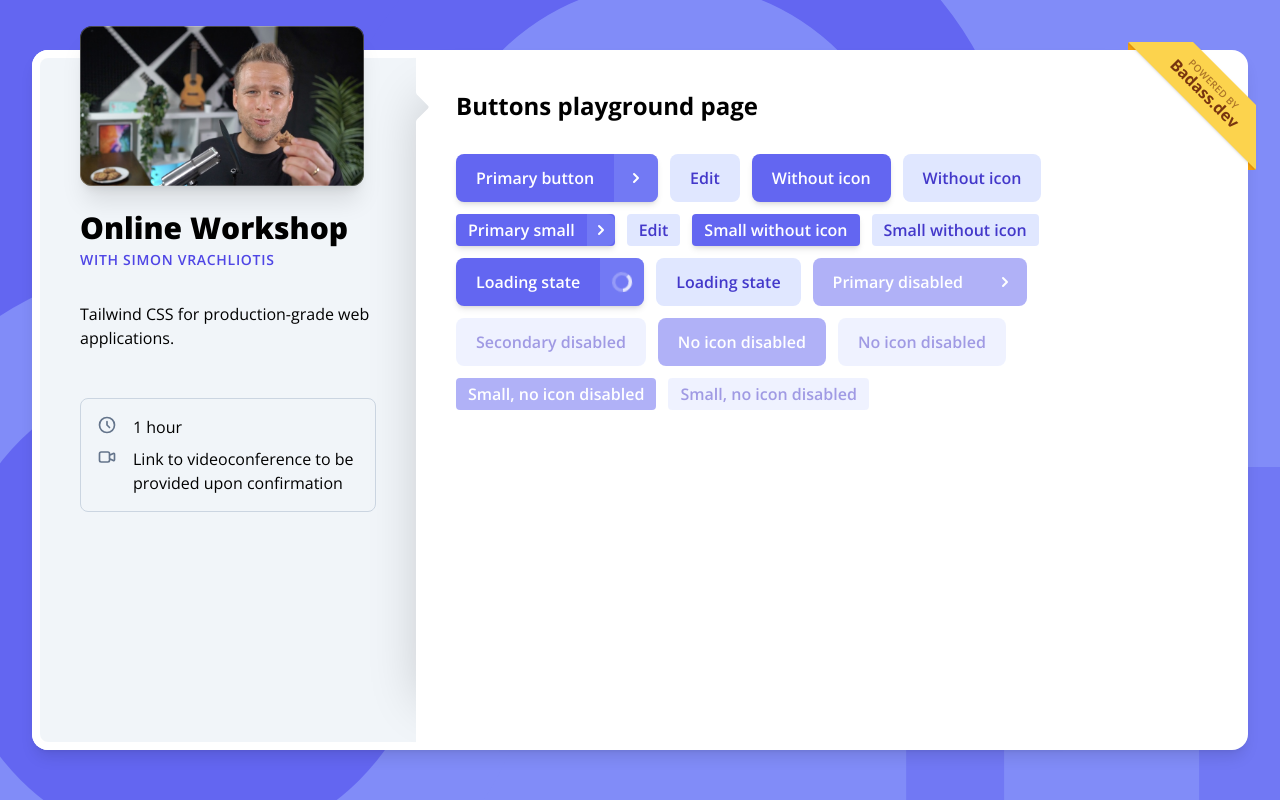
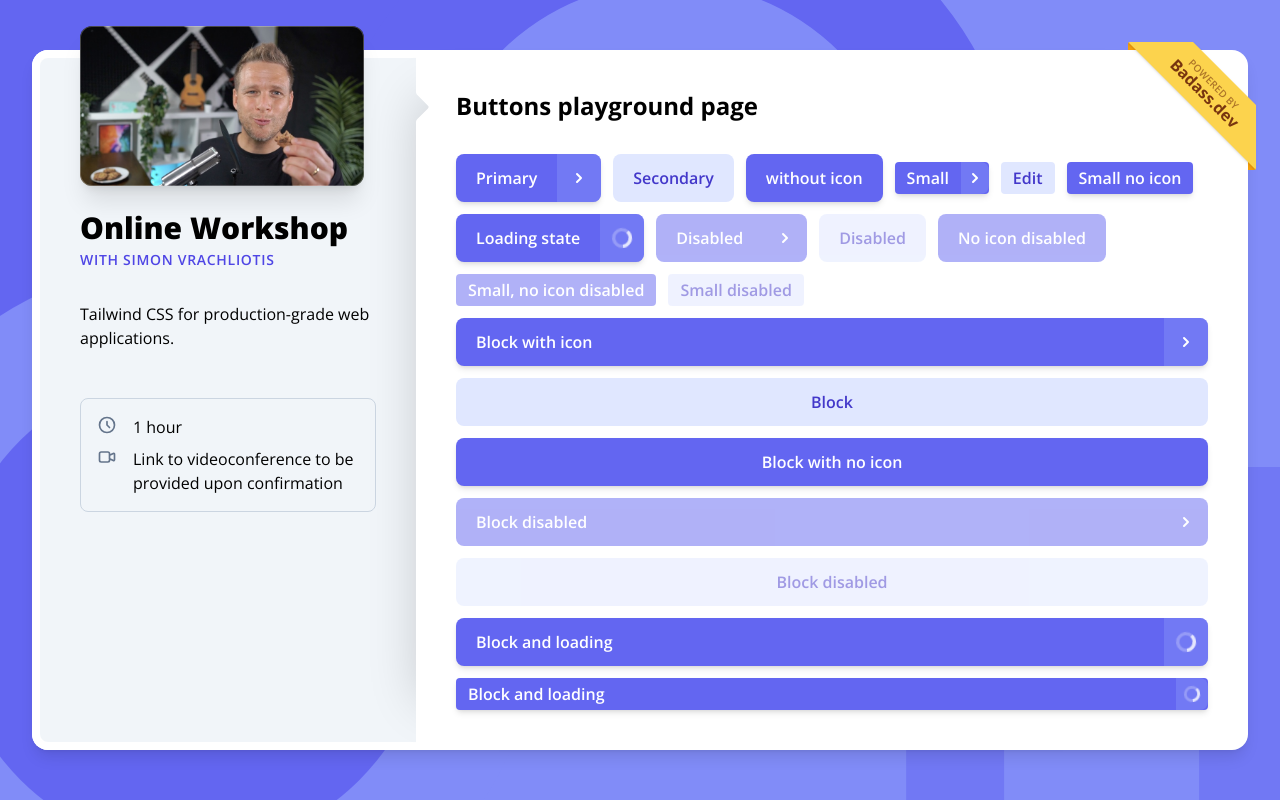
Before and after one commit to pro-tailwind/calendar-app, a Next.js app: page /buttons in a window 1280 px wide. Built offline with nearby package versions, Linux system fonts and the light colour scheme.

Commit message:
Buttons kitchen sink

```diff
--- a/components/button.jsx
+++ b/components/button.jsx
@@ -8,6 +8,8 @@
   throughout the app.
   This will come critical though in the "Extracting Reusable UI Components" workshop,
   which I'll focus on at a later stage (and for which I'll need plenty of Thinkmill insights!)
+
+  There is a sneaky `/buttons` demo route in this app for these buttons!
 */
 
 import propTypes from 'prop-types'
@@ -22,31 +24,33 @@ Button.propTypes = {
   look: propTypes.oneOf(['primary', 'secondary', 'ghost']),
   size: propTypes.oneOf(['large', 'small']),
   noIcon: propTypes.bool /* only has effect for primary look */,
+  isLoading: propTypes.bool /* only has effect for primary look */,
   block: propTypes.bool,
   focusInset: propTypes.bool,
-  isLoading: propTypes.bool,
 }
 
 Button.defaultProps = {
   look: 'primary',
   size: 'large',
   noIcon: false,
+  isLoading: false,
   block: false,
   focusInset: false,
-  isLoading: false,
 }
 
 // ------------------------------
 // Component definition
 // ------------------------------
 
-export function Button({ size, look, noIcon, block, focusInset, isLoading, children, ...props }) {
+export function Button({ size, look, noIcon, isLoading, block, focusInset, children, ...props }) {
   const baseClasses = cx(
     'group font-semibold flex items-stretch focus:outline-none focus:ring-2 focus:ring-indigo-500 disabled:opacity-50 disabled:shadow-none disabled:pointer-events-none',
     block ? 'w-full' : 'w-auto',
-    noIcon ? 'justify-center' : 'justify-between',
     focusInset ? 'focus:ring-inset' : 'focus:ring-offset-2'
   )
+
+  // We use `let` here because we'll redefine this for buttons with icon
+  let alignClasses = 'justify-center'
 
   const colorClasses = {
     primary: 'bg-indigo-500 hover:bg-indigo-600 text-white shadow-md disabled:shadow-none',
@@ -70,7 +74,13 @@ export function Button({ size, look, noIcon, block, focusInset, isLoading, child
   if (look !== 'primary' || noIcon === true) {
     return (
       <button
-        className={cx(baseClasses, spacingClasses[size], radiusClasses[size], colorClasses[look])}
+        className={cx(
+          baseClasses,
+          alignClasses,
+          spacingClasses[size],
+          radiusClasses[size],
+          colorClasses[look]
+        )}
         {...props}
       >
         {children}
@@ -87,6 +97,8 @@ export function Button({ size, look, noIcon, block, focusInset, isLoading, child
     size === 'small' ? 'px-1' : 'px-3'
   )
 
+  alignClasses = 'justify-between'
+
   const iconContainerClasses = {
     primary: cx(
       'bg-indigo-400/50 group-hover:bg-indigo-500/50 focus:bg-indigo-400/50 group-disabled:pointer-events-none',
@@ -96,10 +108,17 @@ export function Button({ size, look, noIcon, block, focusInset, isLoading, child
   }
 
   return (
-    <button className={cx(baseClasses, colorClasses[look], radiusClasses[size])} {...props}>
+    <button
+      className={cx(baseClasses, alignClasses, colorClasses[look], radiusClasses[size])}
+      {...props}
+    >
       <span className={cx(spacingClasses[size])}>{children}</span>
       <span className={cx(iconContainerBaseClasses, iconContainerClasses[look])}>
-        {isLoading ? <LoadingSpinner /> : <ChevronRightIcon className="h-5 w-5 text-inherit" />}
+        {isLoading ? (
+          <LoadingSpinner size={size} />
+        ) : (
+          <ChevronRightIcon className="h-5 w-5 text-inherit" />
+        )}
       </span>
     </button>
   )
@@ -109,10 +128,10 @@ export function Button({ size, look, noIcon, block, focusInset, isLoading, child
 // Implementation components
 // ------------------------------
 
-function LoadingSpinner() {
+function LoadingSpinner({ size }) {
   return (
     <svg
-      className="h-5 w-5 animate-spin text-inherit"
+      className={cx('animate-spin text-inherit', size === 'large' ? 'h-5 w-5' : 'm-1 h-4 w-4')}
       xmlns="http://www.w3.org/2000/svg"
       fill="none"
       viewBox="0 0 24 24"
--- a/pages/buttons.jsx
+++ b/pages/buttons.jsx
@@ -13,41 +13,51 @@ export default function ButtonsPage() {
           Only for primary variant:
             - with icon (default) | without icon
         */}
-        <Button>Primary button</Button>
-        <Button look="secondary">Edit</Button>
-        <Button noIcon>Without icon</Button>
-        <Button noIcon look="secondary">
-          Without icon
-        </Button>
-        <Button size="small">Primary small</Button>
+        <Button>Primary</Button>
+        <Button look="secondary">Secondary</Button>
+        <Button noIcon>without icon</Button>
+
+        <Button size="small">Small</Button>
         <Button size="small" look="secondary">
           Edit
         </Button>
         <Button size="small" noIcon>
-          Small without icon
-        </Button>
-        <Button size="small" noIcon look="secondary">
-          Small without icon
+          Small no icon
         </Button>
         <Button isLoading>Loading state</Button>
-        <Button isLoading look="secondary">
-          Loading state
-        </Button>
-        <Button disabled>Primary disabled</Button>
+        <Button disabled>Disabled</Button>
         <Button look="secondary" disabled>
-          Secondary disabled
+          Disabled
         </Button>
         <Button disabled noIcon>
           No icon disabled
         </Button>
-        <Button look="secondary" disabled noIcon>
-          No icon disabled
-        </Button>
+
         <Button disabled noIcon size="small">
           Small, no icon disabled
         </Button>
-        <Button look="secondary" disabled noIcon size="small">
-          Small, no icon disabled
+        <Button look="secondary" disabled size="small">
+          Small disabled
+        </Button>
+
+        <Button block>Block with icon</Button>
+        <Button look="secondary" block>
+          Block
+        </Button>
+        <Button block noIcon>
+          Block with no icon
+        </Button>
+        <Button block disabled>
+          Block disabled
+        </Button>
+        <Button look="secondary" block disabled>
+          Block disabled
+        </Button>
+        <Button isLoading block>
+          Block and loading
+        </Button>
+        <Button size="small" isLoading block>
+          Block and loading
         </Button>
       </div>
     </div>
```
